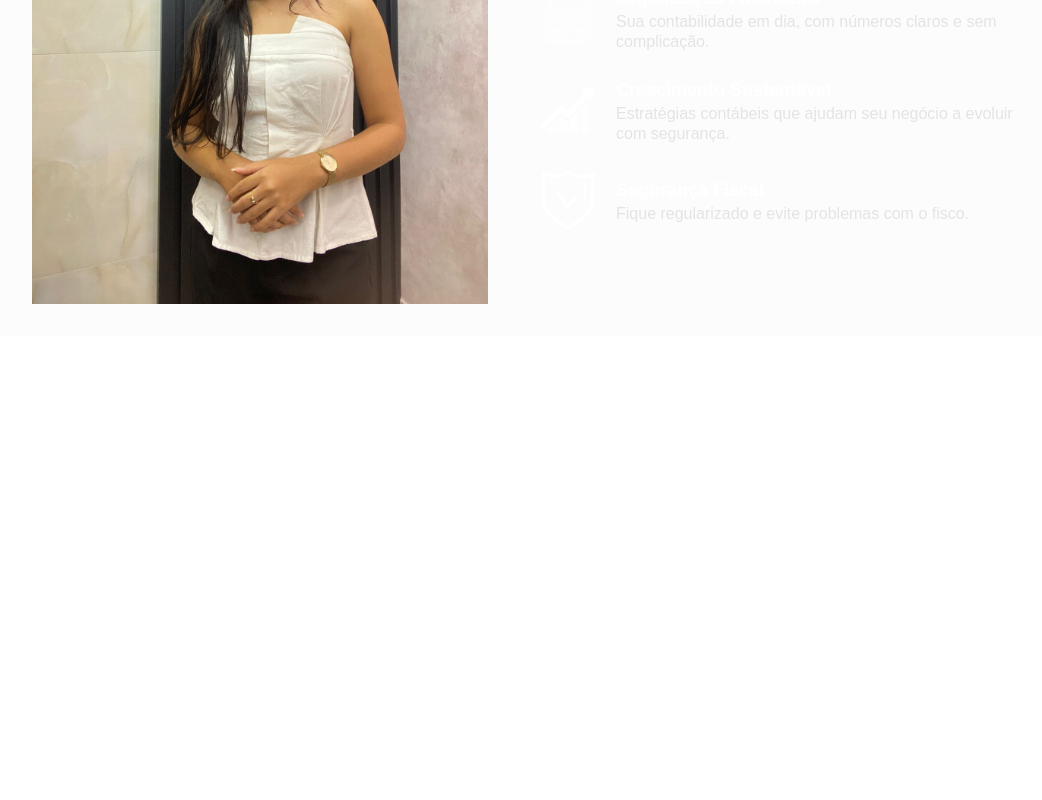
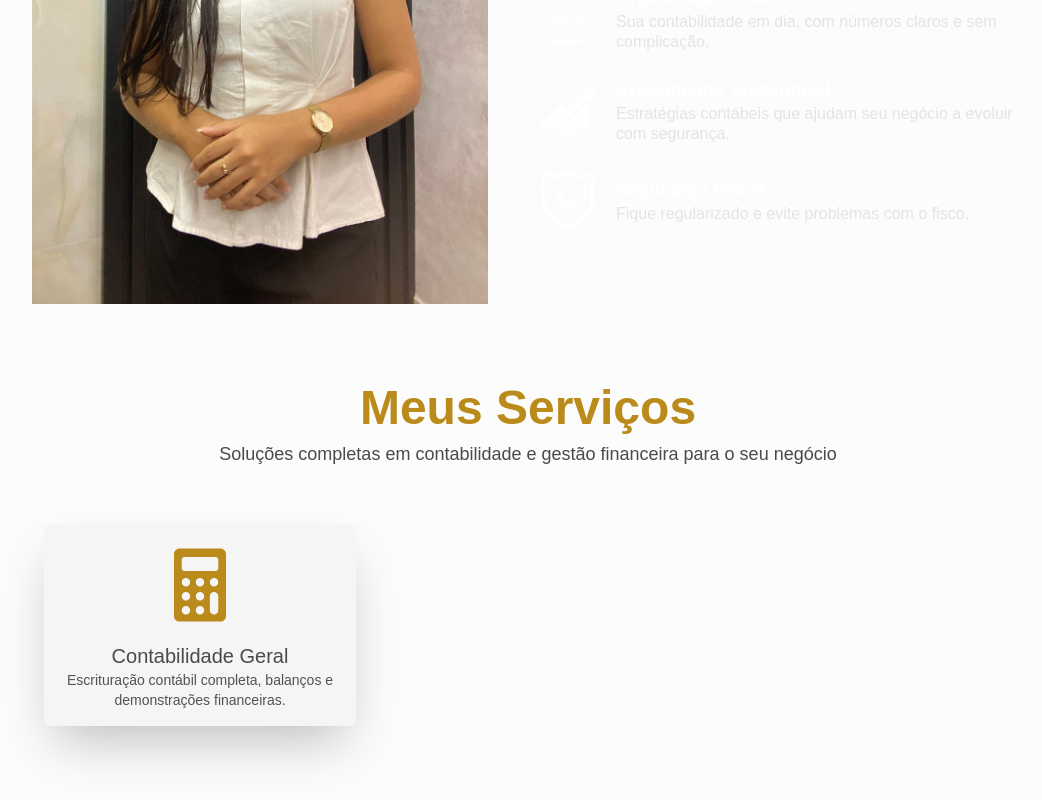
Before and after one commit to IaraAmancio/LauraPortela, a React (Vite) app: page / in a window 1280 px wide. Shown: the part 1192-1992 px from the top of the page, without its empty margins (112-1154 px from the left). Before the commit the page ends 1528 px from the top, so only its background shows below. Built offline with nearby package versions, Linux system fonts and the light colour scheme.

Commit message:
adicionando sectionbb servicos

```diff
--- a/src/App.tsx
+++ b/src/App.tsx
@@ -6,6 +6,8 @@ import FotoLaura2 from './assets/laura05.png'
 import IconeCalculadora from './assets/icone calculadora.svg'
 import IconeGrafico from './assets/icone stonks.svg'
 import IconeSegurança from './assets/icone seguranca.svg'
+import { IoIosCalculator } from "react-icons/io";
+
 
 
 import { motion } from "framer-motion"
@@ -94,6 +96,22 @@ function App() {
 
       </section>
 
+      <section className='w-full mt-12 min-h-[calc(100vh-6rem)]' id='servicos'>
+        <div className='max-w-5xl mx-auto flex flex-col items-center px-4'>
+          <h1 className='md:text-5xl text-4xl font-bold text-gold-primary'>Meus Serviços</h1>
+          <p className='text-lg text-gray-primary m-2'>Soluções completas em contabilidade e gestão financeira para o seu negócio</p>
+          <div className='grid md:grid-cols-3 grid-cols-1 gap-4 mt-12'>
+            <section className='bg-zinc-100/80 py-4 w-78 rounded-lg flex flex-col items-center justify-center px-2 transition-all hover:scale-105 hover:bg-zinc-200 shadow-2xl'>
+                <IoIosCalculator size={90} color='#ba8a1b'/>
+                <h3 className='text-xl mt-3 font-medium text-gray-primary'>Contabilidade Geral</h3>
+                <p className='text-center text-sm text-gray-primary/95'>Escrituração contábil completa, balanços e demonstrações financeiras.</p>
+            </section>
+
+          </div>
+        </div>
+      </section>
+
+
      </main>
     </>
   )
--- a/src/components/header/index.tsx
+++ b/src/components/header/index.tsx
@@ -26,14 +26,14 @@ export function Header(){
                     hover:after:opacity-100
                      hover:text-gold-primary hover:transition hover:duration-300
                     '>Sobre</a>
-                    <a href='#sobre'  className='relative font-semibold text-neutral-700
+                    <a href='#servicos'  className='relative font-semibold text-neutral-700
                     after:content-[""] after:h-0.5 after:w-full after:bg-gold-primary
                     after:block after:absolute after:left-0 after:-bottom-1 after:opacity-0
                     after:transition-all after:duration-300 after:pointer-events-none
                     hover:after:opacity-100
                      hover:text-gold-primary hover:transition hover:duration-300
                     '>Serviços</a>
-                    <a href='#'  className='relative font-semibold text-neutral-700
+                    <a href='#servicos'  className='relative font-semibold text-neutral-700
                     after:content-[""] after:h-0.5 after:w-full after:bg-gold-primary
                     after:block after:absolute after:left-0 after:-bottom-1 after:opacity-0
                     after:transition-all after:duration-300 after:pointer-events-none
```
Also changed, not shown: src/assets/laura02.jpeg.
